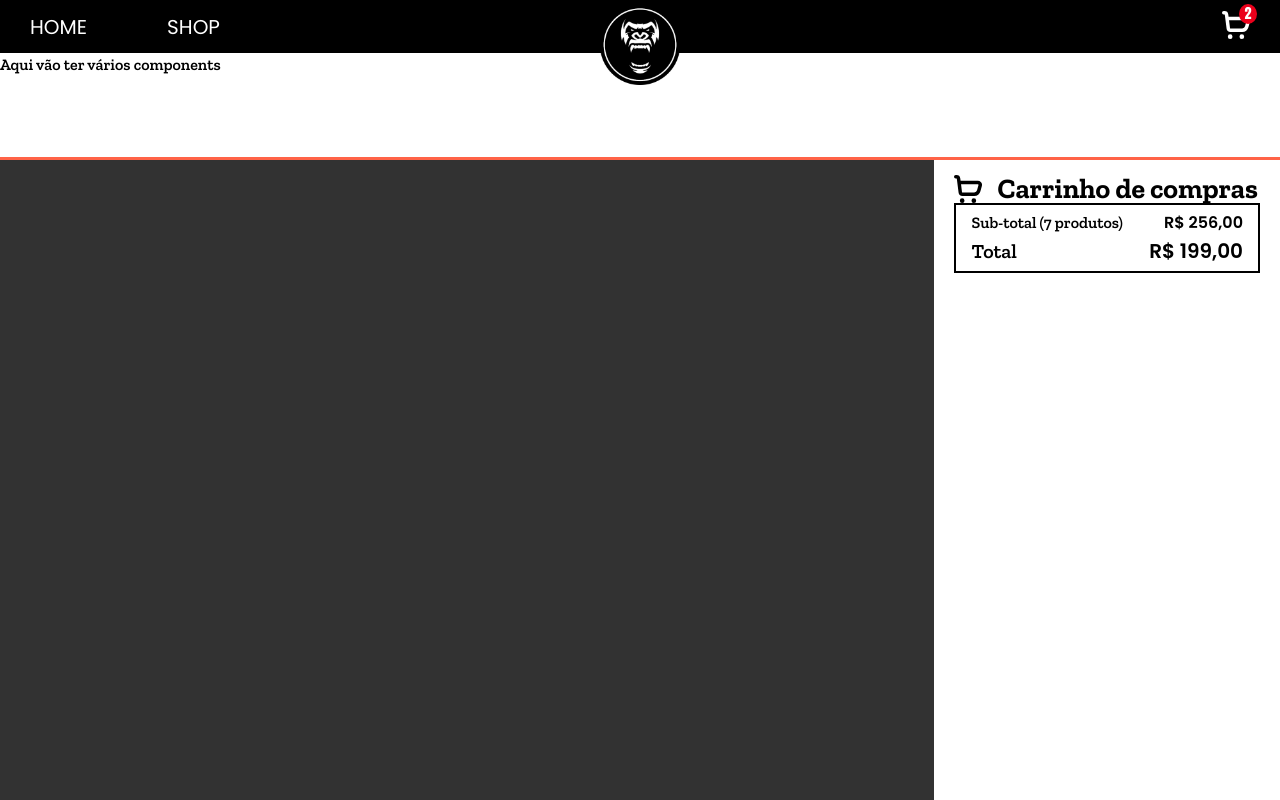
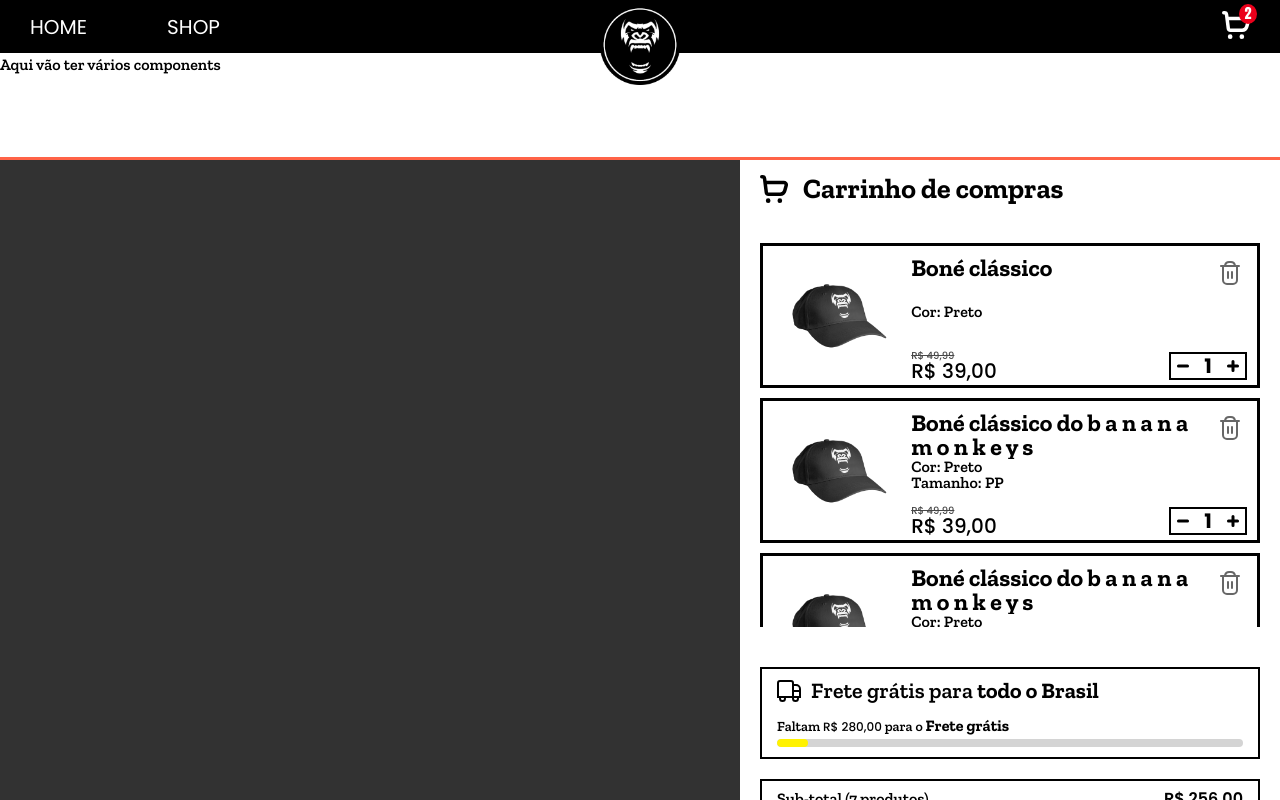
Before and after one commit to Scalco7/ecoomerce-web, a Next.js app: page /components in a window 1280 px wide. Built offline with nearby package versions, Linux system fonts and the light colour scheme.

Commit message:
cart init

```diff
--- a/src/components/molecules/cart/cart.tsx
+++ b/src/components/molecules/cart/cart.tsx
@@ -2,6 +2,9 @@ import CartIcon from "@/components/icons/cartIcon/cartIcon";
 import styles from "./style.module.css";
 import { Zilla_Slab } from "next/font/google";
 import ShowPriceCart from "@/components/atoms/showPriceCart/showPriceCart";
+import FreeShippingCounterCart from "@/components/atoms/freeShippingCounterCart/freeShippingCounterCart";
+import ProductCartBox from "../productCartBox/productCartBox";
+import SecondaryButton from "@/components/atoms/secondaryButton/secondaryButton";
 
 const zillaSlab = Zilla_Slab({
   weight: "700",
@@ -18,7 +21,120 @@ export default function Cart() {
           Carrinho de compras
         </p>
       </section>
-      <ShowPriceCart price={256} priceWithDiscount={199} productQuantity={7} />
+      <section className={styles.productsSection}>
+        <ProductCartBox
+          product={{
+            id: "p-1",
+            name: "Boné clássico",
+            imgUrl: "/teste.png",
+            price: 49.99,
+            promotionPrice: 39,
+            availableQuantity: 8,
+            quantity: 1,
+            variant1: {
+              name: "Cor",
+              type: "Preto",
+            },
+          }}
+          onRemove={(productId) => {
+            console.log("removeu " + productId);
+          }}
+        />
+
+        <ProductCartBox
+          product={{
+            id: "p-1",
+            name: "Boné clássico do b a n a n a m o n k e y s",
+            imgUrl: "/teste.png",
+            price: 49.99,
+            promotionPrice: 39,
+            availableQuantity: 8,
+            quantity: 1,
+            variant1: {
+              name: "Cor",
+              type: "Preto",
+            },
+            variant2: {
+              name: "Tamanho",
+              type: "PP",
+            },
+          }}
+          onRemove={(productId) => {
+            console.log("removeu " + productId);
+          }}
+        />
+
+        <ProductCartBox
+          product={{
+            id: "p-1",
+            name: "Boné clássico do b a n a n a m o n k e y s",
+            imgUrl: "/teste.png",
+            price: 49.99,
+            promotionPrice: 39,
+            availableQuantity: 8,
+            quantity: 1,
+            variant1: {
+              name: "Cor",
+              type: "Preto",
+            },
+            variant2: {
+              name: "Tamanho",
+              type: "PP",
+            },
+          }}
+          onRemove={(productId) => {
+            console.log("removeu " + productId);
+          }}
+        />
+
+        <ProductCartBox
+          product={{
+            id: "p-1",
+            name: "Boné clássico do b a n a n a m o n k e y s",
+            imgUrl: "/teste.png",
+            price: 49.99,
+            promotionPrice: 39,
+            availableQuantity: 8,
+            quantity: 1,
+            variant1: {
+              name: "Cor",
+              type: "Preto",
+            },
+            variant2: {
+              name: "Tamanho",
+              type: "PP",
+            },
+          }}
+          onRemove={(productId) => {
+            console.log("removeu " + productId);
+          }}
+        />
+      </section>
+      <section className={styles.botttomSection}>
+        <FreeShippingCounterCart freeShippingValue={300} value={20} />
+        <ShowPriceCart
+          price={256}
+          priceWithDiscount={199}
+          productQuantity={7}
+        />
+        <section className={styles.buttonsSection}>
+          <SecondaryButton
+            text={"FINALIZAR COMPRA"}
+            width={"100%"}
+            height={"45px"}
+            fontSize={20}
+            onClick={() => console.log("clicou no botão")}
+          />
+          <section
+            className={styles.textButton}
+            onClick={() => {
+              console.log("continuar comprando");
+            }}
+          >
+            continuar comprando
+          </section>
+        </section>
+      </section>
     </main>
   );
 }
--- a/src/components/molecules/cart/style.module.css
+++ b/src/components/molecules/cart/style.module.css
@@ -1,12 +1,19 @@
 .main {
   position: relative;
   background-color: white;
-  width: 27%;
+  width: 96%;
+  max-width: 540px;
   height: 100%;
-  padding: 15px 20px;
+  display: flex;
+  flex-direction: column;
+  align-items: center;
+  justify-content: flex-start;
+  gap: 40px;
+  padding: 15px 2px;
 }
 
 .titleBox {
+  width: 100%;
   display: flex;
   align-items: center;
   justify-content: flex-start;
@@ -15,5 +22,84 @@
 
 .title {
   color: #000;
-  font-size: 28px;
+  font-size: 20px;
 }
+
+.productsSection {
+  position: relative;
+  width: 100%;
+  height: -webkit-fill-available;
+  display: flex;
+  flex-direction: column;
+  align-items: center;
+  justify-content: flex-start;
+  gap: 10px;
+  overflow: auto;
+}
+
+.botttomSection {
+  display: flex;
+  gap: 20px;
+  width: 100%;
+  flex-direction: column;
+}
+
+.buttonsSection {
+  display: flex;
+  gap: 5px;
+  width: 100%;
+  flex-direction: column;
+}
+
+.textButton {
+  display: flex;
+  align-items: center;
+  width: 100%;
+  text-align: center;
+  justify-content: center;
+  font-size: 20px;
+  color: #a4a4a4;
+  cursor: pointer;
+}
+
+.productsSection::-webkit-scrollbar {
+  width: 5px;
+}
+
+.productsSection::-webkit-scrollbar-track {
+  width: 5px;
+  background: rgb(235, 235, 235);
+}
+
+.productsSection::-webkit-scrollbar-thumb {
+  width: 5px;
+  background-color: black;
+  border-radius: 5px;
+}
+
+@media (min-width: 375px) {
+  .main {
+    padding: 15px 5px;
+  }
+}
+
+@media (min-width: 425px) {
+  .main {
+    width: 90%;
+  }
+
+  .title {
+    font-size: 24px;
+  }
+}
+
+@media (min-width: 576px) {
+  .main {
+    width: 80%;
+    padding: 15px 20px;
+  }
+
+  .title {
+    font-size: 28px;
+  }
+}
--- a/src/components/molecules/productCartBox/style.module.css
+++ b/src/components/molecules/productCartBox/style.module.css
@@ -4,7 +4,7 @@
   width: 100%;
   max-width: 500px;
   min-width: 300px;
-  min-height: 105px;
+  min-height: 145px;
   border: 3px solid black;
   color: black;
 }
```
